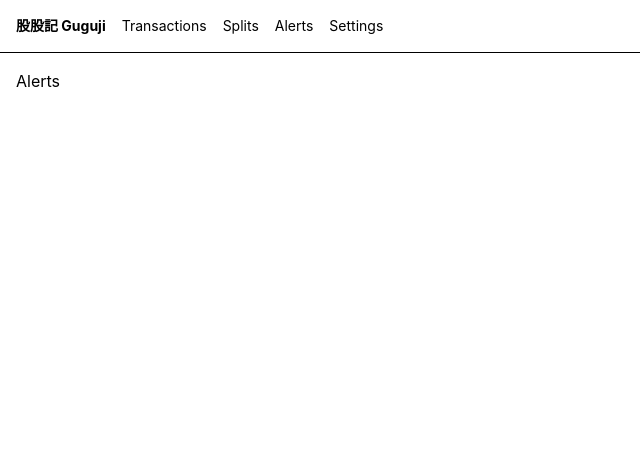
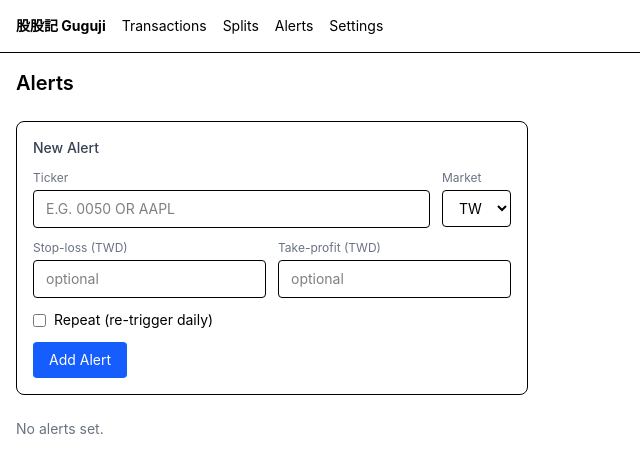
Before and after one commit to kevin1kevin1k/Guguji, a React (Vite) app: page /alerts in a window 1280 px wide. Shown: the top 472 px of the page, without its empty margins (0-640 px from the left). Built offline with nearby package versions, Linux system fonts and the light colour scheme.

Commit message:
feat(pages): Alerts page with stop-loss/take-profit CRUD

```diff
--- a/src/pages/Alerts/index.tsx
+++ b/src/pages/Alerts/index.tsx
@@ -1,3 +1,203 @@
+import { useEffect, useState } from 'react'
+import { AlertRepository } from '../../db/AlertRepository'
+import { generateId } from '../../utils/id'
+import type { Alert, Market } from '../../types'
+
+function detectMarket(ticker: string): Market {
+  return /^\d+$/.test(ticker.trim()) ? 'TW' : 'US'
+}
+
 export default function Alerts() {
-  return <div>Alerts</div>
+  const [alerts, setAlerts] = useState<Alert[]>([])
+  const [ticker, setTicker] = useState('')
+  const [market, setMarket] = useState<Market>('TW')
+  const [marketOverridden, setMarketOverridden] = useState(false)
+  const [stopLoss, setStopLoss] = useState('')
+  const [takeProfit, setTakeProfit] = useState('')
+  const [repeat, setRepeat] = useState(false)
+  const [error, setError] = useState('')
+
+  async function load() {
+    setAlerts(await AlertRepository.getAll())
+  }
+
+  useEffect(() => { load() }, [])
+
+  function handleTickerChange(value: string) {
+    setTicker(value)
+    if (!marketOverridden) setMarket(detectMarket(value))
+  }
+
+  async function handleAdd(e: React.FormEvent) {
+    e.preventDefault()
+    setError('')
+    if (!ticker.trim()) return setError('Ticker is required.')
+    const slNum = stopLoss ? parseFloat(stopLoss) : null
+    const tpNum = takeProfit ? parseFloat(takeProfit) : null
+    if (slNum === null && tpNum === null) return setError('Set at least one price.')
+    if (slNum !== null && (isNaN(slNum) || slNum <= 0)) return setError('Stop-loss must be a positive number.')
+    if (tpNum !== null && (isNaN(tpNum) || tpNum <= 0)) return setError('Take-profit must be a positive number.')
+    await AlertRepository.upsert({
+      id: generateId(),
+      ticker: ticker.trim().toUpperCase(),
+      market,
+      stopLossPrice: slNum,
+      takeProfitPrice: tpNum,
+      repeat,
+      isActive: true,
+      createdAt: new Date().toISOString(),
+    })
+    setTicker(''); setMarket('TW'); setMarketOverridden(false)
+    setStopLoss(''); setTakeProfit(''); setRepeat(false)
+    await load()
+  }
+
+  async function handleToggleActive(alert: Alert) {
+    await AlertRepository.upsert({ ...alert, isActive: !alert.isActive })
+    await load()
+  }
+
+  async function handleDelete(id: string) {
+    if (!confirm('Delete this alert?')) return
+    await AlertRepository.delete(id)
+    await load()
+  }
+
+  return (
+    <div>
+      <h2 className="text-xl font-semibold mb-6">Alerts</h2>
+
+      {/* Add alert form */}
+      <div className="border rounded-lg p-4 mb-6 max-w-lg">
+        <h3 className="text-sm font-medium text-gray-700 mb-3">New Alert</h3>
+        <form onSubmit={handleAdd} className="space-y-3">
+          <div className="flex gap-3">
+            <div className="flex-1">
+              <label htmlFor="alert-ticker" className="block text-xs text-gray-500 mb-1">Ticker</label>
+              <input
+                id="alert-ticker"
+                className="w-full border rounded px-3 py-2 text-sm uppercase"
+                value={ticker}
+                onChange={(e) => handleTickerChange(e.target.value)}
+                placeholder="e.g. 0050 or AAPL"
+              />
+            </div>
+            <div>
+              <label htmlFor="alert-market" className="block text-xs text-gray-500 mb-1">Market</label>
+              <select
+                id="alert-market"
+                className="border rounded px-3 py-2 text-sm"
+                value={market}
+                onChange={(e) => { setMarket(e.target.value as Market); setMarketOverridden(true) }}
+              >
+                <option value="TW">TW</option>
+                <option value="US">US</option>
+              </select>
+            </div>
+          </div>
+          <div className="flex gap-3">
+            <div className="flex-1">
+              <label htmlFor="stop-loss" className="block text-xs text-gray-500 mb-1">
+                Stop-loss ({market === 'TW' ? 'TWD' : 'USD'})
+              </label>
+              <input
+                id="stop-loss"
+                type="number"
+                min="0"
+                step="any"
+                className="w-full border rounded px-3 py-2 text-sm"
+                value={stopLoss}
+                onChange={(e) => setStopLoss(e.target.value)}
+                placeholder="optional"
+              />
+            </div>
+            <div className="flex-1">
+              <label htmlFor="take-profit" className="block text-xs text-gray-500 mb-1">
+                Take-profit ({market === 'TW' ? 'TWD' : 'USD'})
+              </label>
+              <input
+                id="take-profit"
+                type="number"
+                min="0"
+                step="any"
+                className="w-full border rounded px-3 py-2 text-sm"
+                value={takeProfit}
+                onChange={(e) => setTakeProfit(e.target.value)}
+                placeholder="optional"
+              />
+            </div>
+          </div>
+          <label className="flex items-center gap-2 text-sm cursor-pointer">
+            <input
+              type="checkbox"
+              checked={repeat}
+              onChange={(e) => setRepeat(e.target.checked)}
+            />
+            Repeat (re-trigger daily)
+          </label>
+          {error && <p className="text-red-600 text-sm">{error}</p>}
+          <button
+            type="submit"
+            className="px-4 py-2 bg-blue-600 text-white text-sm rounded hover:bg-blue-700"
+          >
+            Add Alert
+          </button>
+        </form>
+      </div>
+
+      {/* Alert list */}
+      {alerts.length === 0 ? (
+        <p className="text-gray-500 text-sm">No alerts set.</p>
+      ) : (
+        <table className="w-full text-sm border-collapse">
+          <thead>
+            <tr className="border-b text-left text-gray-500">
+              <th className="py-2 pr-4">Ticker</th>
+              <th className="py-2 pr-4">Market</th>
+              <th className="py-2 pr-4 text-right">Stop-loss</th>
+              <th className="py-2 pr-4 text-right">Take-profit</th>
+              <th className="py-2 pr-4">Repeat</th>
+              <th className="py-2 pr-4">Active</th>
+              <th className="py-2" />
+            </tr>
+          </thead>
+          <tbody>
+            {alerts.map((alert) => (
+              <tr key={alert.id} className="border-b hover:bg-gray-50">
+                <td className="py-2 pr-4 font-medium">{alert.ticker}</td>
+                <td className="py-2 pr-4 text-gray-500">{alert.market}</td>
+                <td className="py-2 pr-4 text-right">
+                  {alert.stopLossPrice !== null ? alert.stopLossPrice.toFixed(2) : '—'}
+                </td>
+                <td className="py-2 pr-4 text-right">
+                  {alert.takeProfitPrice !== null ? alert.takeProfitPrice.toFixed(2) : '—'}
+                </td>
+                <td className="py-2 pr-4">{alert.repeat ? 'Yes' : 'No'}</td>
+                <td className="py-2 pr-4">
+                  <button
+                    onClick={() => handleToggleActive(alert)}
+                    className={`px-2 py-0.5 rounded text-xs font-medium ${
+                      alert.isActive
+                        ? 'bg-green-100 text-green-800'
+                        : 'bg-gray-100 text-gray-500'
+                    }`}
+                  >
+                    {alert.isActive ? 'On' : 'Off'}
+                  </button>
+                </td>
+                <td className="py-2">
+                  <button
+                    onClick={() => handleDelete(alert.id)}
+                    className="text-red-600 hover:underline text-xs"
+                  >
+                    Delete
+                  </button>
+                </td>
+              </tr>
+            ))}
+          </tbody>
+        </table>
+      )}
+    </div>
+  )
 }
```
